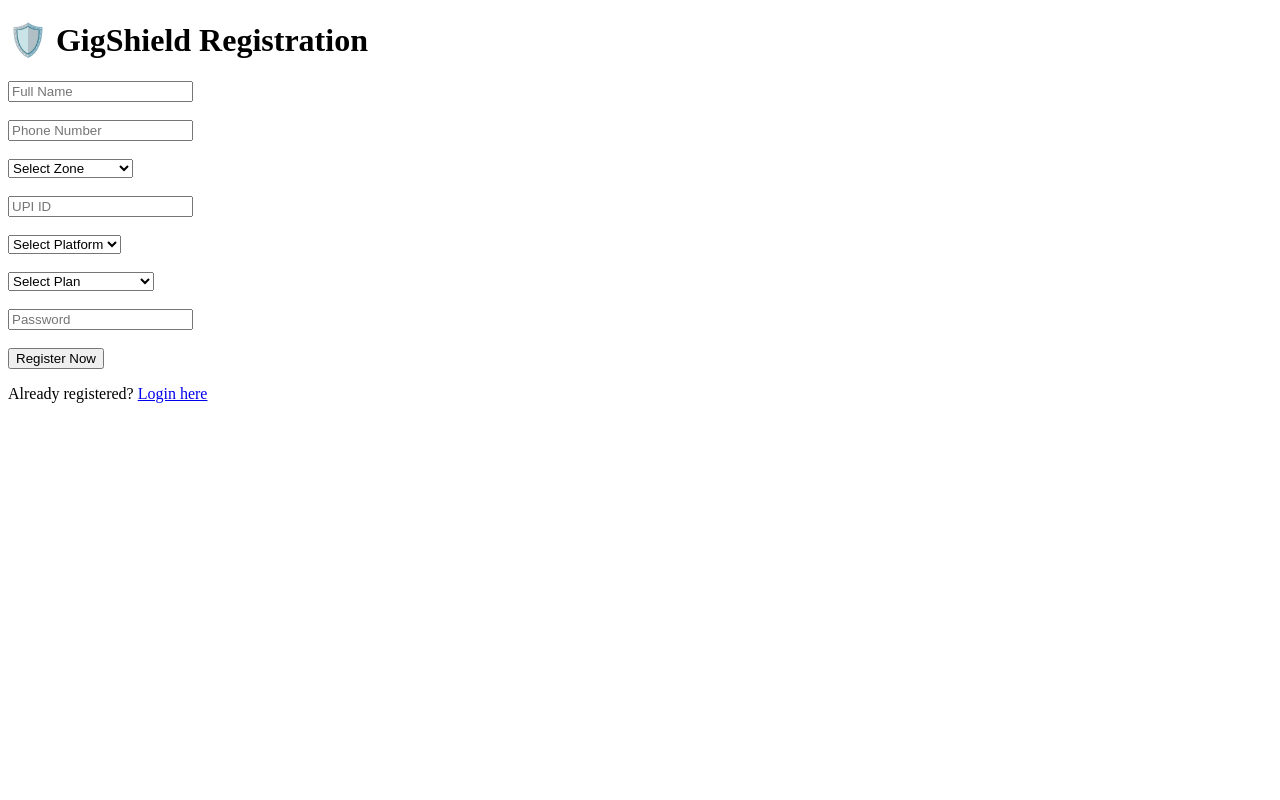
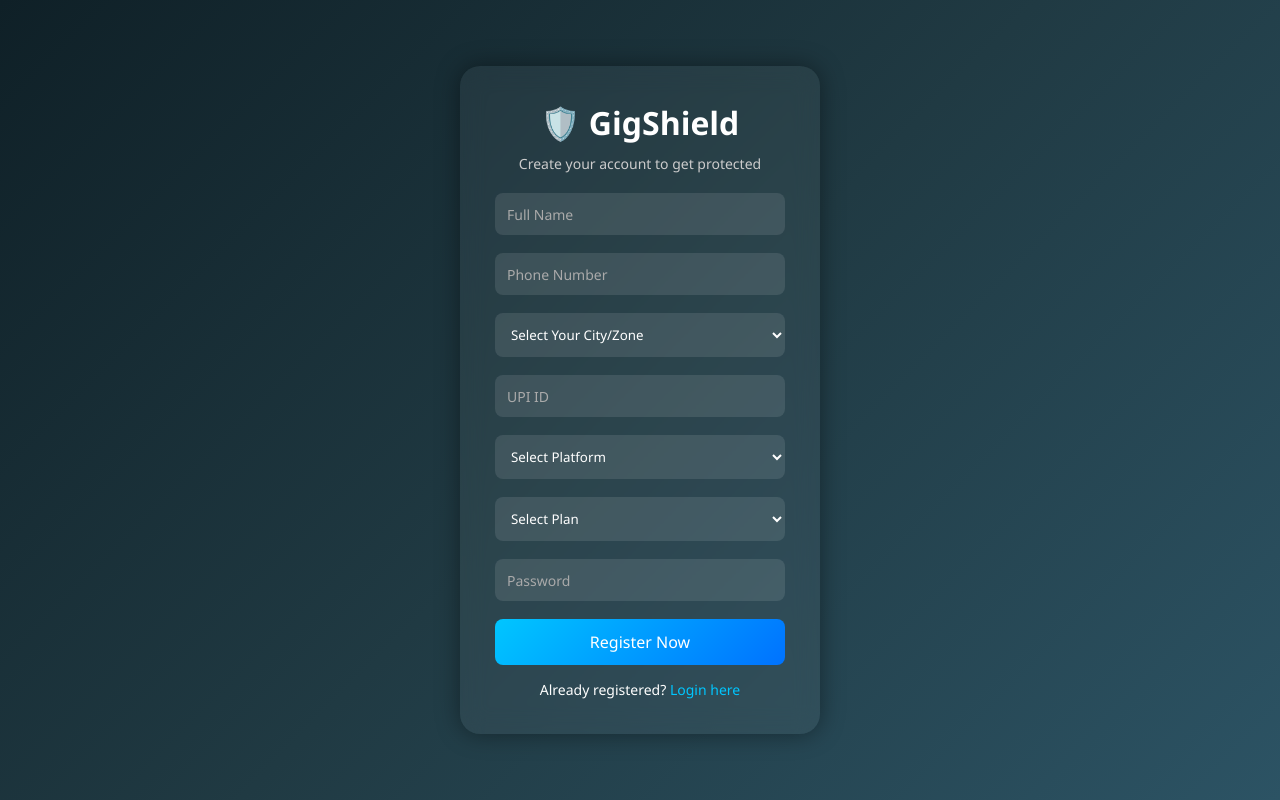
Before and after one commit to neptune-glitch/The-HackHer-Squad, a Flask app: page /register in a window 1280 px wide. Run offline with Flask 3, Linux system fonts and the light colour scheme.

Commit message:
added policy , financial,claims , fixed register , api resvered

```diff
--- a/app.py
+++ b/app.py
@@ -1,49 +1,56 @@
 from flask import Flask, render_template, request, redirect, session
 import sqlite3
 import requests
+import os
+from dotenv import load_dotenv
 from datetime import datetime
 
+load_dotenv()
+
 app = Flask(__name__)
-app.secret_key = "gigshield2026"
+app.secret_key = os.getenv("SECRET_KEY", "fallback_secret")
 
 # ─── WEATHER API ──────────────────────────
-def get_delhi_weather():
-    api_key = "nffff"
-    url = f"http://api.openweathermap.org/data/2.5/weather?q=Delhi,IN&appid={api_key}&units=metric"
-
+def get_delhi_weather(city="Delhi"):
+    api_key = os.getenv('WEATHER_API_KEY')
+    city_name = city.split(",")[0].strip()
+    url = f"http://api.openweathermap.org/data/2.5/weather?q={city_name},IN&appid={api_key}&units=metric"
     try:
-        response = requests.get(url)
+        response = requests.get(url, timeout=5)
         data = response.json()
-        temp = data['main']['temp']
-        rainfall = data.get('rain', {}).get('1h', 0)
-        humidity = data['main']['humidity']
-        description = data['weather'][0]['description']
+        if response.status_code != 200:
+            return default_weather(city_name)
         return {
-            'temp': round(temp, 1),
-            'rainfall': rainfall,
-            'humidity': humidity,
-            'description': description
+            'temp': round(data['main']['temp'], 1),
+            'rainfall': data.get('rain', {}).get('1h', 0),
+            'humidity': data['main']['humidity'],
+            'description': data['weather'][0]['description'],
+            'city': city_name
         }
     except:
-        return {
-            'temp': 35,
-            'rainfall': 0,
-            'humidity': 60,
-            'description': 'Clear sky'
-        }
+        return default_weather(city_name)
+
+def default_weather(city="Delhi"):
+    return {
+        'temp': 35,
+        'rainfall': 0,
+        'humidity': 60,
+        'description': 'Clear sky',
+        'city': city
+    }
 
 # ─── RISK SCORE ───────────────────────────
 def calculate_risk_score(zone, rainfall, temp):
     score = 0
-    if zone == "Dwarka":
+    zone_lower = zone.lower()
+    if "dwarka" in zone_lower or "mumbai" in zone_lower:
         score += 30
-    elif zone == "Lajpat Nagar":
+    elif "lajpat" in zone_lower or "kolkata" in zone_lower:
         score += 25
-    elif zone == "Rohini":
+    elif "rohini" in zone_lower or "chennai" in zone_lower:
         score += 20
     else:
         score += 10
-
     month = datetime.now().month
     if month in [7, 8, 9]:
         score += 30
@@ -53,7 +60,6 @@ def calculate_risk_score(zone, rainfall, temp):
         score += 25
     else:
         score += 10
-
     if rainfall > 50:
         score += 40
     elif temp > 44:
@@ -73,23 +79,18 @@ def calculate_premium(risk_score, plan):
     else:
         base = 60
     if risk_score >= 80:
-        premium = base + 15
+        return base + 15
     elif risk_score >= 60:
-        premium = base + 10
+        return base + 10
     elif risk_score >= 40:
-        premium = base + 5
-    else:
-        premium = base
-    return premium
+        return base + 5
+    return base
 
 # ─── FRAUD DETECTION ──────────────────────
 def fraud_detection(worker_id):
     conn = sqlite3.connect('gigshield.db')
     cursor = conn.cursor()
-    cursor.execute('''
-        SELECT COUNT(*) FROM claims
-        WHERE worker_id=?
-    ''', (worker_id,))
+    cursor.execute('SELECT COUNT(*) FROM claims WHERE worker_id=?', (worker_id,))
     claim_count = cursor.fetchone()[0]
     conn.close()
     fraud_score = 0
@@ -101,8 +102,7 @@ def fraud_detection(worker_id):
         return "REJECTED ❌", fraud_score
     elif fraud_score >= 30:
         return "UNDER REVIEW 🔍", fraud_score
-    else:
-        return "APPROVED ✅", fraud_score
+    return "APPROVED ✅", fraud_score
 
 # ─── DATABASE SETUP ───────────────────────
 def create_database():
@@ -133,37 +133,36 @@ def create_database():
     conn.commit()
     conn.close()
 
-# ─── HOME PAGE
+# ─── HOME ─────────────────────────────────
 @app.route('/')
 def home():
     return render_template('home.html')
 
-# ─── REGISTER ROUTE ───────────────────────
+# ─── REGISTER ─────────────────────────────
 @app.route('/register', methods=['GET', 'POST'])
 def register():
     if request.method == 'POST':
-        name = request.form['name']
-        phone = request.form['phone']
-        zone = request.form['zone']
-        upi = request.form['upi']
-        platform = request.form['platform']
-        plan = request.form['plan']
-        password = request.form['password']
         conn = sqlite3.connect('gigshield.db')
         cursor = conn.cursor()
         cursor.execute('''
             INSERT INTO workers
-            (name, phone, zone, upi_id,
-            platform, plan, password)
+            (name, phone, zone, upi_id, platform, plan, password)
             VALUES (?, ?, ?, ?, ?, ?, ?)
-        ''', (name, phone, zone, upi,
-              platform, plan, password))
+        ''', (
+            request.form['name'],
+            request.form['phone'],
+            request.form['zone'],
+            request.form['upi'],
+            request.form['platform'],
+            request.form['plan'],
+            request.form['password']
+        ))
         conn.commit()
         conn.close()
         return redirect('/login')
     return render_template('register.html')
 
-# ─── LOGIN ROUTE ──────────────────────────
+# ─── LOGIN ────────────────────────────────
 @app.route('/login', methods=['GET', 'POST'])
 def login():
     if request.method == 'POST':
@@ -171,10 +170,10 @@ def login():
         password = request.form['password']
         conn = sqlite3.connect('gigshield.db')
         cursor = conn.cursor()
-        cursor.execute('''
-            SELECT * FROM workers
-            WHERE phone=? AND password=?
-        ''', (phone, password))
+        cursor.execute(
+            'SELECT * FROM workers WHERE phone=? AND password=?',
+            (phone, password)
+        )
         worker = cursor.fetchone()
         conn.close()
         if worker:
@@ -182,8 +181,7 @@ def login():
             session['worker_name'] = worker[1]
             session['worker_zone'] = worker[3]
             return redirect('/dashboard')
-        else:
-            return "Invalid login! Try again!"
+        return "Invalid login!"
     return render_template('login.html')
 
 # ─── LOGOUT ───────────────────────────────
@@ -199,24 +197,12 @@ def dashboard():
         return redirect('/login')
     conn = sqlite3.connect('gigshield.db')
     cursor = conn.cursor()
-    cursor.execute(
-        'SELECT * FROM workers WHERE id=?',
-        (session['worker_id'],)
-    )
+    cursor.execute('SELECT * FROM workers WHERE id=?', (session['worker_id'],))
     worker = cursor.fetchone()
     conn.close()
-    weather = get_delhi_weather()
-    risk_score = calculate_risk_score(
-        worker[3],
-        weather['rainfall'],
-        weather['temp']
-    )
-    if risk_score >= 70:
-        risk_level = "HIGH 🔴"
-    elif risk_score >= 40:
-        risk_level = "MEDIUM 🟡"
-    else:
-        risk_level = "LOW 🟢"
+    weather = get_delhi_weather(worker[3])
+    risk_score = calculate_risk_score(worker[3], weather['rainfall'], weather['temp'])
+    risk_level = "HIGH 🔴" if risk_score >= 70 else "MEDIUM 🟡" if risk_score >= 40 else "LOW 🟢"
     premium = calculate_premium(risk_score, worker[6])
     claim_triggered = False
     disruption_type = ""
@@ -226,9 +212,7 @@ def dashboard():
     elif weather['temp'] > 44:
         claim_triggered = True
         disruption_type = "Extreme Heat 🌡️"
-    fraud_status, fraud_score = fraud_detection(
-        session['worker_id']
-    )
+    fraud_status, fraud_score = fraud_detection(session['worker_id'])
     return render_template('dashboard.html',
         worker=worker,
         weather=weather,
@@ -240,13 +224,78 @@ def dashboard():
         fraud_status=fraud_status
     )
 
+# ─── CLAIMS ───────────────────────────────
+@app.route('/claims')
+def claims():
+    if 'worker_id' not in session:
+        return redirect('/login')
+    conn = sqlite3.connect('gigshield.db')
+    cursor = conn.cursor()
+    cursor.execute('SELECT * FROM claims WHERE worker_id=?', (session['worker_id'],))
+    claim_history = cursor.fetchall()
+    cursor.execute('SELECT * FROM workers WHERE id=?', (session['worker_id'],))
+    worker = cursor.fetchone()
+    conn.close()
+    weather = get_delhi_weather(worker[3])
+    claim_triggered = False
+    disruption_type = ""
+    if weather['rainfall'] > 50:
+        claim_triggered = True
+        disruption_type = "Heavy Rain/Flood 🌧️"
+    elif weather['temp'] > 44:
+        claim_triggered = True
+        disruption_type = "Extreme Heat 🌡️"
+    fraud_status, fraud_score = fraud_detection(session['worker_id'])
+    return render_template('claims.html',
+        claim_history=claim_history,
+        worker=worker,
+        claim_triggered=claim_triggered,
+        disruption_type=disruption_type,
+        fraud_status=fraud_status,
+        fraud_score=fraud_score,
+        weather=weather
+    )
+
+# ─── POLICY ───────────────────────────────
+@app.route('/policy')
+def policy():
+    if 'worker_id' not in session:
+        return redirect('/login')
+    conn = sqlite3.connect('gigshield.db')
+    cursor = conn.cursor()
+    cursor.execute('SELECT * FROM workers WHERE id=?', (session['worker_id'],))
+    worker = cursor.fetchone()
+    conn.close()
+    return render_template('policy.html', worker=worker)
+
+# ─── FINANCIAL ────────────────────────────
+@app.route('/financial')
+def financial():
+    if 'worker_id' not in session:
+        return redirect('/login')
+    conn = sqlite3.connect('gigshield.db')
+    cursor = conn.cursor()
+    cursor.execute('SELECT COUNT(*) FROM workers')
+    total_workers = cursor.fetchone()[0]
+    conn.close()
+    weekly_premium = total_workers * 40
+    expected_claims = total_workers // 10
+    total_payouts = expected_claims * 500
+    profit = weekly_premium - total_payouts
+    return render_template('financial.html',
+        total_workers=total_workers,
+        weekly_premium=weekly_premium,
+        expected_claims=expected_claims,
+        total_payouts=total_payouts,
+        profit=profit
+    )
+
 # ─── TEST WEATHER ─────────────────────────
 @app.route('/test-weather')
 def test_weather():
-    weather = get_delhi_weather()
-    return str(weather)
+    return str(get_delhi_weather())
 
-# ─── RUN APP
+# ─── RUN ──────────────────────────────────
 if __name__ == '__main__':
     create_database()
     app.run(debug=True)
--- /dev/null
+++ b/static/registerstyle.css
@@ -0,0 +1,152 @@
+/* registerpage css */
+* {
+  margin: 0;
+  padding: 0;
+  box-sizing: border-box;
+  font-family: 'Segoe UI', sans-serif;
+}
+
+
+body {
+  height: 100vh;
+  display: flex;
+  justify-content: center;
+  align-items: center;
+  background: linear-gradient(135deg, #0f2027, #203a43, #2c5364);
+}
+
+.account {
+  width: 360px;
+  padding: 35px;
+  border-radius: 20px;
+
+  background: rgba(255, 255, 255, 0.05);
+  backdrop-filter: blur(12px);
+
+  box-shadow: 0 0 25px rgba(0, 0, 0, 0.4);
+  text-align: center;
+  color: white;
+}
+
+
+.account h1 {
+  margin-bottom: 10px;
+}
+
+
+.subtitle {
+  font-size: 14px;
+  color: #ccc;
+  margin-bottom: 20px;
+}
+
+.profile-type {
+  text-align: left;
+  margin-bottom: 20px;
+}
+
+.profile-type label {
+  font-size: 14px;
+  color: #ccc;
+}
+
+.single-option {
+  margin-top: 10px;
+  padding: 12px;
+  border-radius: 8px;
+  text-align: center;
+
+  background: linear-gradient(135deg, #00c6ff, #0072ff);
+  color: white;
+
+  font-weight: 500;
+}
+
+.options input:checked + label {
+  background: linear-gradient(135deg, #00c6ff, #0072ff);
+  color: white;
+}
+
+
+.input-group{
+  position: relative;
+  margin-bottom: 18px;
+}
+
+.input-group input {
+  width: 100%;
+  padding: 12px;
+  border: none;
+  outline: none;
+  border-radius: 8px;
+  background: rgba(255, 255, 255, 0.1);
+  color: white;
+}
+
+.input-group label {
+  position: absolute;
+  left: 12px;
+  top: 12px;
+  color: #aaa;
+  font-size: 14px;
+  transition: 0.3s;
+}
+
+.input-group input:focus + label,
+.input-group input:valid + label {
+  top: -8px;
+  left: 8px;
+  font-size: 12px;
+  color: #00c6ff;
+}
+
+.select-group {
+  margin-bottom: 18px;
+}
+
+.select-group select {
+  width: 100%;
+  padding: 12px;
+  border-radius: 8px;
+  border: none;
+  outline: none;
+  background: rgba(255,255,255,0.1);
+  color: white;
+}
+
+
+select option {
+  color: black;
+}
+
+
+.btn {
+  width: 100%;
+  padding: 12px;
+  border: none;
+  border-radius: 8px;
+  background: linear-gradient(135deg, #00c6ff, #0072ff);
+  color: white;
+  font-size: 16px;
+  cursor: pointer;
+  transition: 0.3s;
+}
+
+.btn:hover {
+  transform: translateY(-3px);
+  box-shadow: 0 0 15px rgba(0, 198, 255, 0.6);
+}
+
+.login-link {
+  margin-top: 15px;
+  font-size: 14px;
+}
+
+.login-link a {
+  color: #00c6ff;
+  text-decoration: none;
+}
+
+.login-link a:hover {
+  text-decoration: underline;
+}
--- a/templates/dashboard.html
+++ b/templates/dashboard.html
@@ -86,7 +86,7 @@
 
   <!-- Weather Section -->
   <div class="info-card">
-    <h2>🌤️ Delhi Weather Right Now</h2>
+    <h2>🌤️{{ weather['city'] }} Weather Right Now</h2>
     <p>🌡️ Temperature: {{ weather['temp'] }}°C</p>
     <p>🌧️ Rainfall: {{ weather['rainfall'] }}mm</p>
     <p>💧 Humidity: {{ weather['humidity'] }}%</p>
--- a/templates/register.html
+++ b/templates/register.html
@@ -2,61 +2,85 @@
 <html>
 <head>
     <title>Register - GigShield</title>
+    <link rel="stylesheet" href="/static/registerstyle.css">
 </head>
 <body>
-    <h1>🛡️ GigShield Registration</h1>
+
+<div class="account">
+    <h1>🛡️ GigShield</h1>
+    <p class="subtitle">Create your account to get protected</p>
 
     <form method="POST" action="/register">
-        <input type="text" name="name"
-               placeholder="Full Name" required>
-        <br><br>
 
-        <input type="text" name="phone"
-               placeholder="Phone Number" required>
-        <br><br>
+        <div class="input-group">
+            <input type="text" name="name" required>
+            <label>Full Name</label>
+        </div>
 
+        <div class="input-group">
+            <input type="text" name="phone" required>
+            <label>Phone Number</label>
+        </div>
+
+        <div class="select-group">
             <select name="zone" required>
-            <option value="">Select Zone</option>
-            <option value="Dwarka">Dwarka</option>
-            <option value="Lajpat Nagar">
-                Lajpat Nagar</option>
-            <option value="Rohini">Rohini</option>
-            <option value="Connaught Place">
-                Connaught Place</option>
+                <option value="">Select Your City/Zone</option>
+                <optgroup label="🏙️ Delhi">
+                    <option value="Dwarka, Delhi">Dwarka</option>
+                    <option value="Lajpat Nagar, Delhi">Lajpat Nagar</option>
+                    <option value="Rohini, Delhi">Rohini</option>
+                    <option value="Connaught Place, Delhi">Connaught Place</option>
+                </optgroup>
+                <optgroup label="🌆 Other Cities">
+                    <option value="Mumbai">Mumbai</option>
+                    <option value="Bangalore">Bangalore</option>
+                    <option value="Chennai">Chennai</option>
+                    <option value="Kolkata">Kolkata</option>
+                    <option value="Hyderabad">Hyderabad</option>
+                    <option value="Pune">Pune</option>
+                    <option value="Ahmedabad">Ahmedabad</option>
+                    <option value="Jaipur">Jaipur</option>
+                    <option value="Lucknow">Lucknow</option>
+                    <option value="Noida">Noida</option>
+                </optgroup>
             </select>
-        <br><br>
+        </div>
 
-        <input type="text" name="upi"
-               placeholder="UPI ID" required>
-        <br><br>
+        <div class="input-group">
+            <input type="text" name="upi" required>
+            <label>UPI ID</label>
+        </div>
 
+        <div class="select-group">
             <select name="platform" required>
                 <option value="">Select Platform</option>
                 <option value="Amazon">Amazon</option>
                 <option value="Flipkart">Flipkart</option>
             </select>
-        <br><br>
+        </div>
 
+        <div class="select-group">
             <select name="plan" required>
                 <option value="">Select Plan</option>
-            <option value="Basic - ₹25/week">
-                Basic - ₹25/week</option>
-            <option value="Standard - ₹40/week">
-                Standard - ₹40/week</option>
-            <option value="Premium - ₹60/week">
-                Premium - ₹60/week</option>
+                <option value="Basic - ₹25/week">Basic - ₹25/week</option>
+                <option value="Standard - ₹40/week">Standard - ₹40/week</option>
+                <option value="Premium - ₹60/week">Premium - ₹60/week</option>
             </select>
-        <br><br>
+        </div>
 
-        <input type="password" name="password"
-               placeholder="Password" required>
-        <br><br>
+        <div class="input-group">
+            <input type="password" name="password" required>
+            <label>Password</label>
+        </div>
 
-        <button type="submit">Register Now</button>
+        <button type="submit" class="btn">Register Now</button>
+
     </form>
 
-    <p>Already registered?
-        <a href="/login">Login here</a>
+    <p class="login-link">
+        Already registered? <a href="/login">Login here</a>
     </p>
+</div>
+
 </body>
 </html>
```
Also changed, not shown: templates/claims.html (added, +55 -0 lines), templates/financial.html (added, +44 -0 lines), templates/policy.html (added, +52 -0 lines), gigshield.db, 1 other file. Lines whose indentation alone changed are shown as unchanged.
